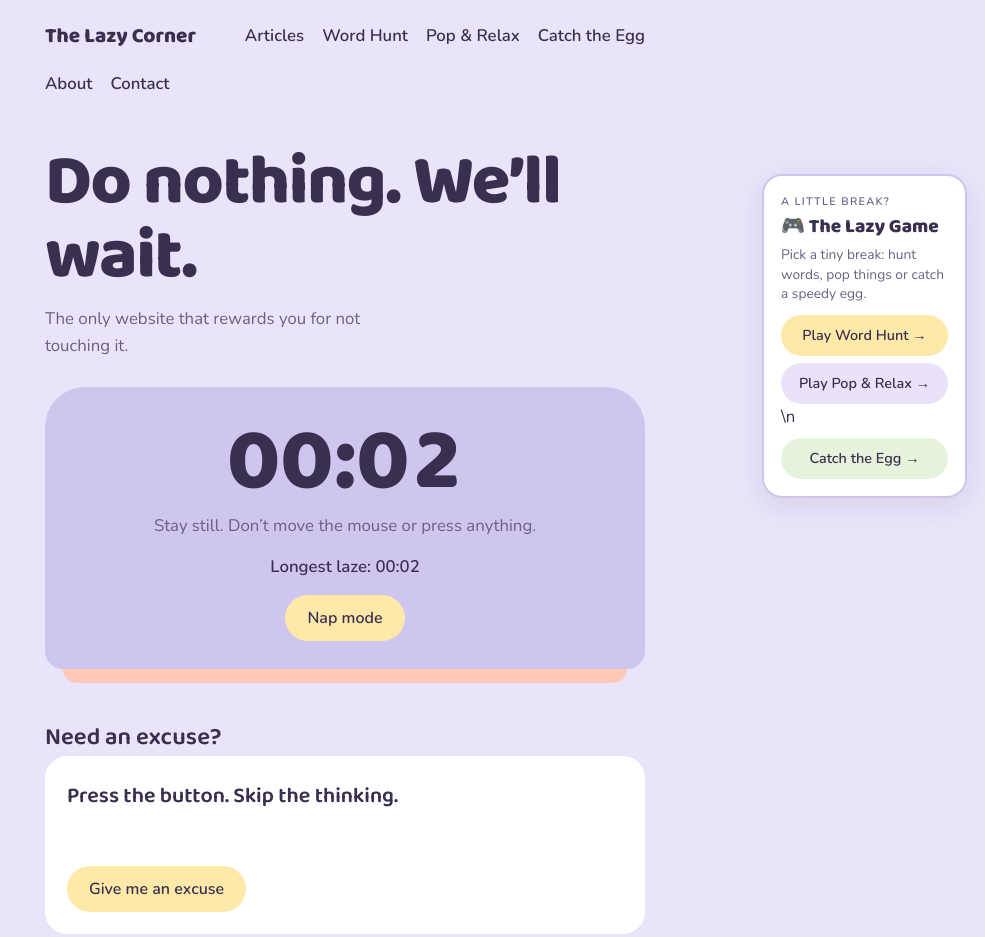
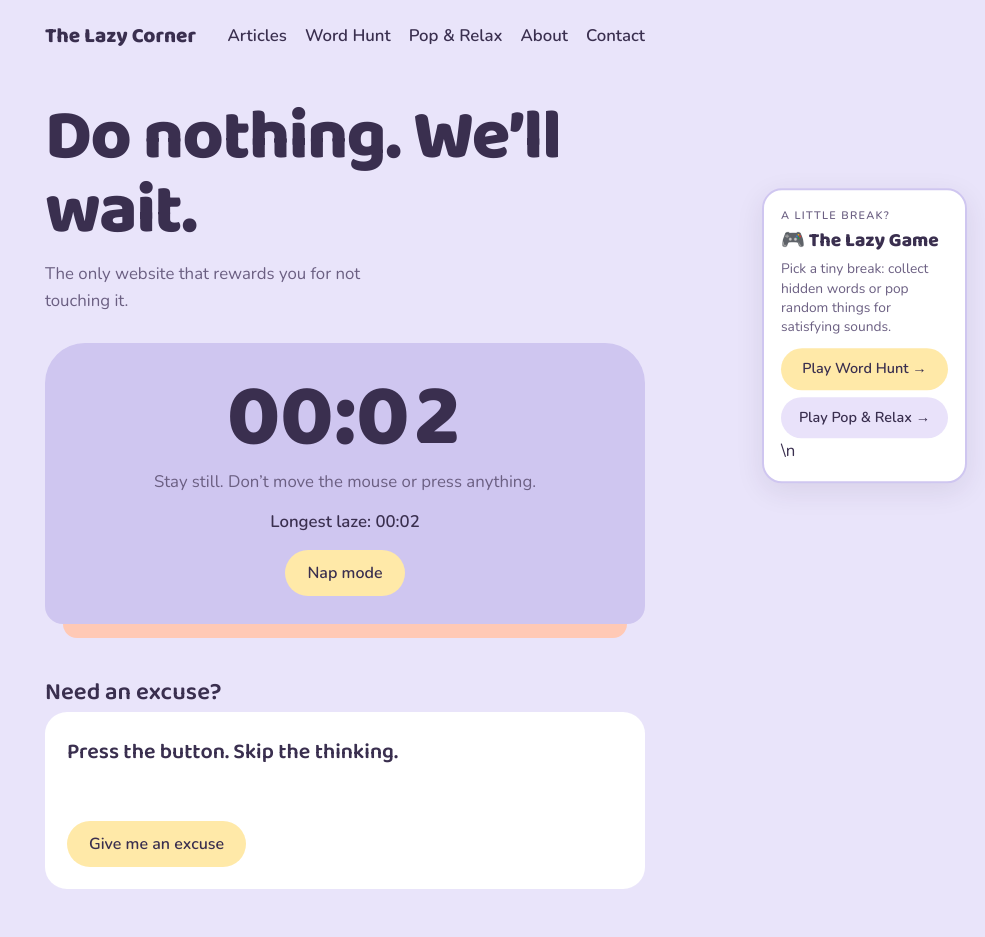
Before and after one commit to letscrackitt/lazyaahh, a plain HTML site: page index.html in a window 1280 px wide. Shown: the top 937 px of the page, without its empty margins (295-1280 px from the left). Drawn offline with nearby package versions, Linux system fonts and the light colour scheme.

Commit message:
Remove Catch the Egg from homepage

```diff
--- a/index.html
+++ b/index.html
@@ -52,7 +52,7 @@ j=d.createElement(s),dl=l!='dataLayer'?'&l='+l:'';j.async=true;j.src=
 <noscript><iframe src="https://www.googletagmanager.com/ns.html?id=GTM-PF8PZQJV" height="0" width="0" style="display:none;visibility:hidden"></iframe></noscript>
 <!-- End Google Tag Manager (noscript) -->
 
-<nav class="top" aria-label="Main"><a href="index.html">The Lazy Corner</a><a href="articles.html">Articles</a><a href="word-hunt.html">Word Hunt</a><a href="pop-relax.html">Pop & Relax</a><a href="catch-egg.html">Catch the Egg</a><a href="about.html">About</a><a href="contact.html">Contact</a></nav>
+<nav class="top" aria-label="Main"><a href="index.html">The Lazy Corner</a><a href="articles.html">Articles</a><a href="word-hunt.html">Word Hunt</a><a href="pop-relax.html">Pop & Relax</a><a href="about.html">About</a><a href="contact.html">Contact</a></nav>
 <main>
   <h1>Do nothing. We’ll wait.</h1>
   <p class="lead">The only website that rewards you for not touching it.</p>
@@ -92,9 +92,9 @@ j=d.createElement(s),dl=l!='dataLayer'?'&l='+l:'';j.async=true;j.src=
 <aside class="lazy-game-float" aria-label="The Lazy Game">
   <span class="lazy-game-kicker">A LITTLE BREAK?</span>
   <strong>🎮 The Lazy Game</strong>
-  <p>Pick a tiny break: hunt words, pop things or catch a speedy egg.</p>
+  <p>Pick a tiny break: collect hidden words or pop random things for satisfying sounds.</p>
   <a href="word-hunt.html">Play Word Hunt <span aria-hidden="true">→</span></a>
-  <a href="pop-relax.html" style="margin-top:7px;background:#e9e2fa">Play Pop & Relax <span aria-hidden="true">→</span></a>\n  <a href="catch-egg.html" style="margin-top:7px;background:#e5f2dc">Catch the Egg <span aria-hidden="true">→</span></a>
+  <a href="pop-relax.html" style="margin-top:7px;background:#e9e2fa">Play Pop & Relax <span aria-hidden="true">→</span></a>\n
 </aside>
 
 <div class="nap" id="nap" role="dialog" aria-label="Nap mode">
```
